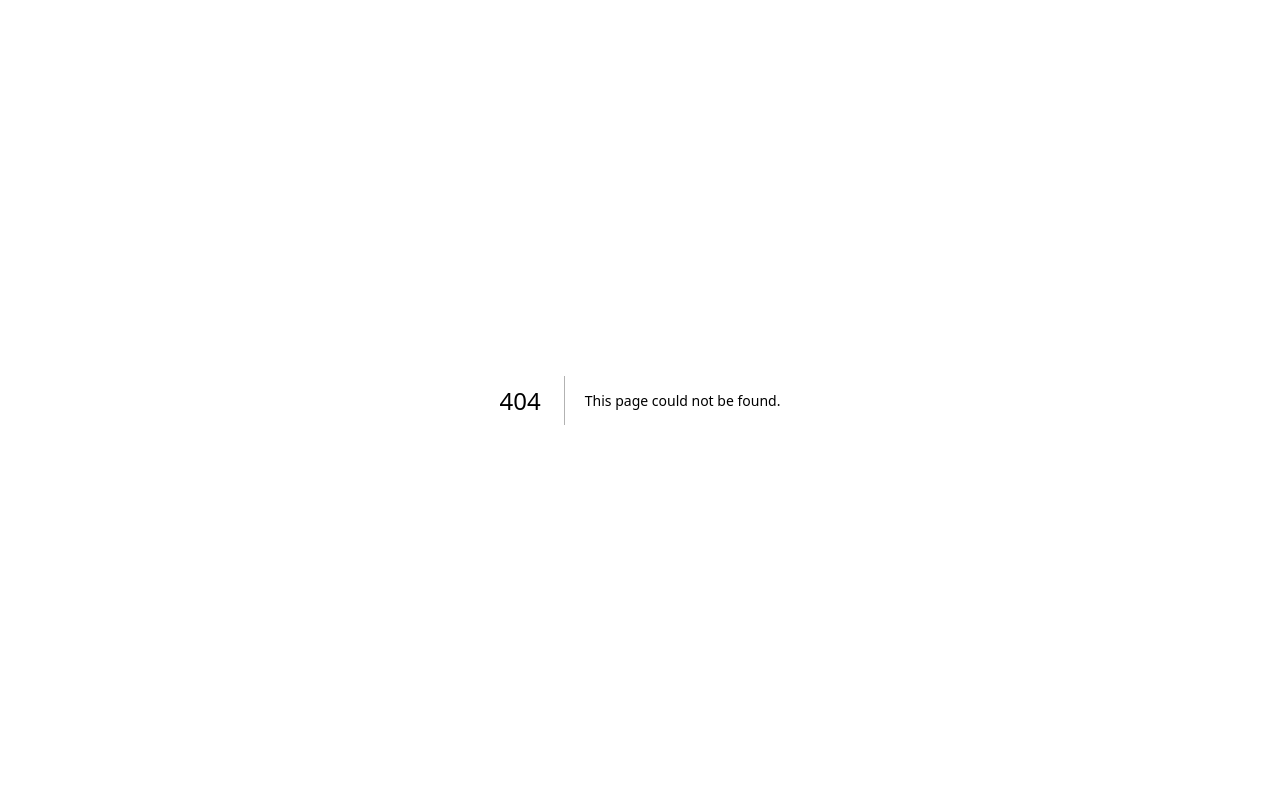
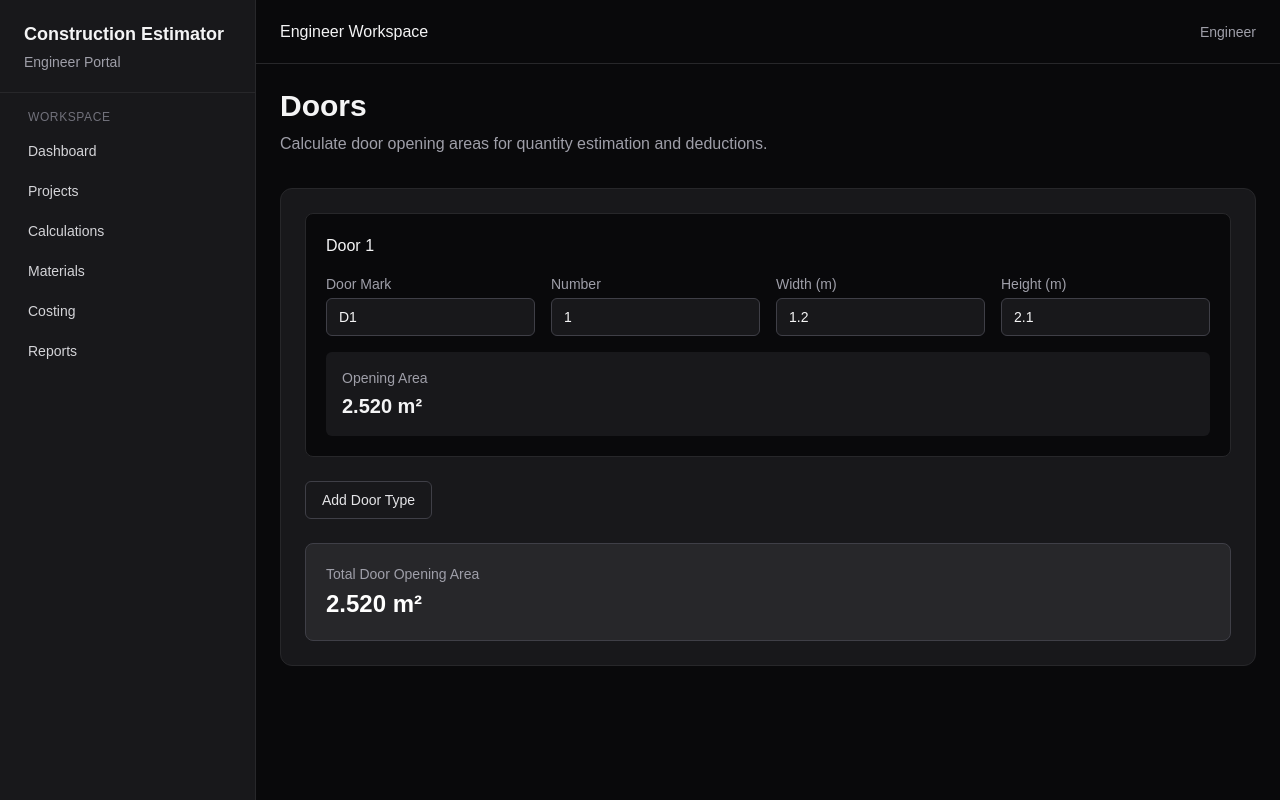
Before and after one commit to Somit-1412/construction-estimator, a Next.js app: page /engineer/calculations/doors in a window 1280 px wide. Before the commit this address had no page. Built offline with nearby package versions, Linux system fonts and the light colour scheme.

Commit message:
Add door opening area calculations

```diff
--- /dev/null
+++ b/app/engineer/calculations/doors/page.tsx
@@ -0,0 +1,21 @@
+import DoorsSection from "@/components/DoorsSection";
+
+export default function DoorsPage() {
+  return (
+    <div className="mx-auto max-w-7xl">
+      <div className="mb-8">
+        <h1 className="text-3xl font-semibold">
+          Doors
+        </h1>
+
+        <p className="mt-2 text-zinc-400">
+          Calculate door opening areas for quantity estimation and deductions.
+        </p>
+      </div>
+
+      <div className="rounded-xl border border-zinc-800 bg-zinc-900">
+        <DoorsSection />
+      </div>
+    </div>
+  );
+}
--- a/app/engineer/calculations/page.tsx
+++ b/app/engineer/calculations/page.tsx
@@ -112,6 +112,7 @@ const calculationCategories = [
       {
         name: "Doors",
         description: "Door quantity and dimensions",
+        href: "/engineer/calculations/doors",
       },
       {
         name: "Windows",
--- /dev/null
+++ b/components/DoorsSection.tsx
@@ -0,0 +1,173 @@
+"use client";
+
+import { useState } from "react";
+import {
+  calculateDoorOpeningArea,
+  type DoorGroup,
+} from "@/lib/calculations/doors";
+
+export default function DoorsSection() {
+  const [groups, setGroups] = useState<DoorGroup[]>([
+    {
+      type: "D1",
+      number: 1,
+      width: 1.2,
+      height: 2.1,
+    },
+  ]);
+
+  const updateGroup = (
+    index: number,
+    field: keyof DoorGroup,
+    value: string | number
+  ) => {
+    setGroups((current) =>
+      current.map((group, i) =>
+        i === index ? { ...group, [field]: value } : group
+      )
+    );
+  };
+
+  const addGroup = () => {
+    setGroups((current) => [
+      ...current,
+      {
+        type: `D${current.length + 1}`,
+        number: 1,
+        width: 1.2,
+        height: 2.1,
+      },
+    ]);
+  };
+
+  const removeGroup = (index: number) => {
+    setGroups((current) => current.filter((_, i) => i !== index));
+  };
+
+  const totalArea = groups.reduce(
+    (total, group) => total + calculateDoorOpeningArea(group),
+    0
+  );
+
+  return (
+    <div className="space-y-6 p-6">
+      <div className="space-y-4">
+        {groups.map((group, index) => {
+          const area = calculateDoorOpeningArea(group);
+
+          return (
+            <div
+              key={index}
+              className="rounded-lg border border-zinc-800 bg-zinc-950 p-5"
+            >
+              <div className="mb-4 flex items-center justify-between">
+                <h3 className="font-medium text-zinc-100">
+                  Door {index + 1}
+                </h3>
+
+                {groups.length > 1 && (
+                  <button
+                    type="button"
+                    onClick={() => removeGroup(index)}
+                    className="text-sm text-red-400 hover:text-red-300"
+                  >
+                    Remove
+                  </button>
+                )}
+              </div>
+
+              <div className="grid gap-4 md:grid-cols-4">
+                <div>
+                  <label className="mb-1 block text-sm text-zinc-400">
+                    Door Mark
+                  </label>
+                  <input
+                    type="text"
+                    value={group.type}
+                    onChange={(e) =>
+                      updateGroup(index, "type", e.target.value)
+                    }
+                    className="w-full rounded-md border border-zinc-700 bg-zinc-900 px-3 py-2 text-sm text-zinc-100 outline-none focus:border-zinc-500"
+                  />
+                </div>
+
+                <div>
+                  <label className="mb-1 block text-sm text-zinc-400">
+                    Number
+                  </label>
+                  <input
+                    type="number"
+                    min="0"
+                    value={group.number}
+                    onChange={(e) =>
+                      updateGroup(index, "number", Number(e.target.value))
+                    }
+                    className="w-full rounded-md border border-zinc-700 bg-zinc-900 px-3 py-2 text-sm text-zinc-100 outline-none focus:border-zinc-500"
+                  />
+                </div>
+
+                <div>
+                  <label className="mb-1 block text-sm text-zinc-400">
+                    Width (m)
+                  </label>
+                  <input
+                    type="number"
+                    min="0"
+                    step="0.01"
+                    value={group.width}
+                    onChange={(e) =>
+                      updateGroup(index, "width", Number(e.target.value))
+                    }
+                    className="w-full rounded-md border border-zinc-700 bg-zinc-900 px-3 py-2 text-sm text-zinc-100 outline-none focus:border-zinc-500"
+                  />
+                </div>
+
+                <div>
+                  <label className="mb-1 block text-sm text-zinc-400">
+                    Height (m)
+                  </label>
+                  <input
+                    type="number"
+                    min="0"
+                    step="0.01"
+                    value={group.height}
+                    onChange={(e) =>
+                      updateGroup(index, "height", Number(e.target.value))
+                    }
+                    className="w-full rounded-md border border-zinc-700 bg-zinc-900 px-3 py-2 text-sm text-zinc-100 outline-none focus:border-zinc-500"
+                  />
+                </div>
+              </div>
+
+              <div className="mt-4 rounded-md bg-zinc-900 p-4">
+                <div className="text-sm text-zinc-400">
+                  Opening Area
+                </div>
+                <div className="mt-1 text-xl font-semibold text-zinc-100">
+                  {area.toFixed(3)} m²
+                </div>
+              </div>
+            </div>
+          );
+        })}
+      </div>
+
+      <button
+        type="button"
+        onClick={addGroup}
+        className="rounded-md border border-zinc-700 px-4 py-2 text-sm font-medium text-zinc-200 hover:bg-zinc-800"
+      >
+        Add Door Type
+      </button>
+
+      <div className="rounded-lg border border-zinc-700 bg-zinc-800 p-5">
+        <div className="text-sm text-zinc-400">
+          Total Door Opening Area
+        </div>
+        <div className="mt-1 text-2xl font-semibold text-white">
+          {totalArea.toFixed(3)} m²
+        </div>
+      </div>
+    </div>
+  );
+}
--- /dev/null
+++ b/lib/calculations/doors.ts
@@ -0,0 +1,22 @@
+export type DoorGroup = {
+  type: string;
+  number: number;
+  width: number;
+  height: number;
+};
+
+function validateDoorGroup(group: DoorGroup): void {
+  if (
+    group.number < 0 ||
+    group.width < 0 ||
+    group.height < 0
+  ) {
+    throw new Error("Door dimensions cannot be negative.");
+  }
+}
+
+export function calculateDoorOpeningArea(group: DoorGroup): number {
+  validateDoorGroup(group);
+
+  return group.number * group.width * group.height;
+}
```
